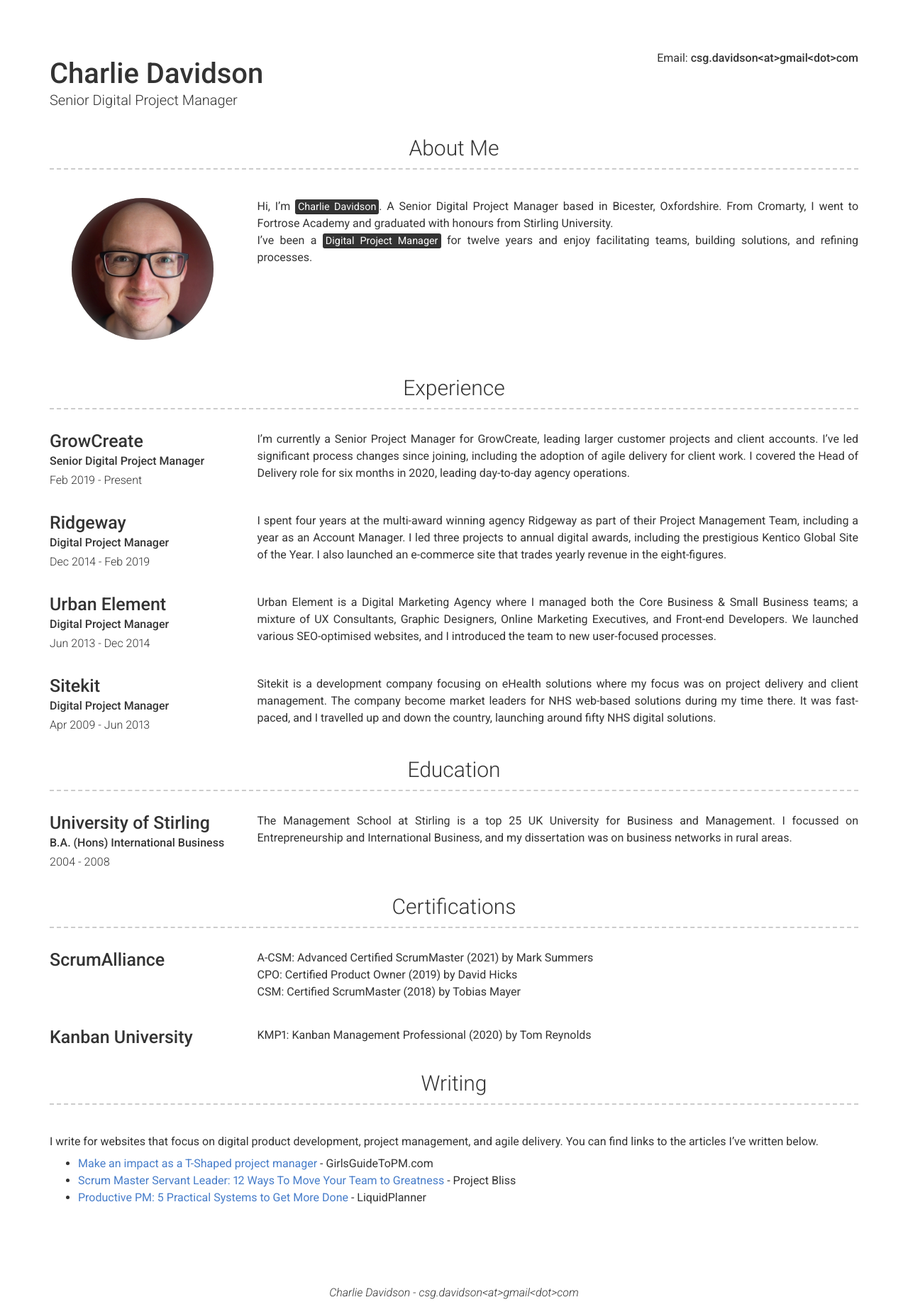
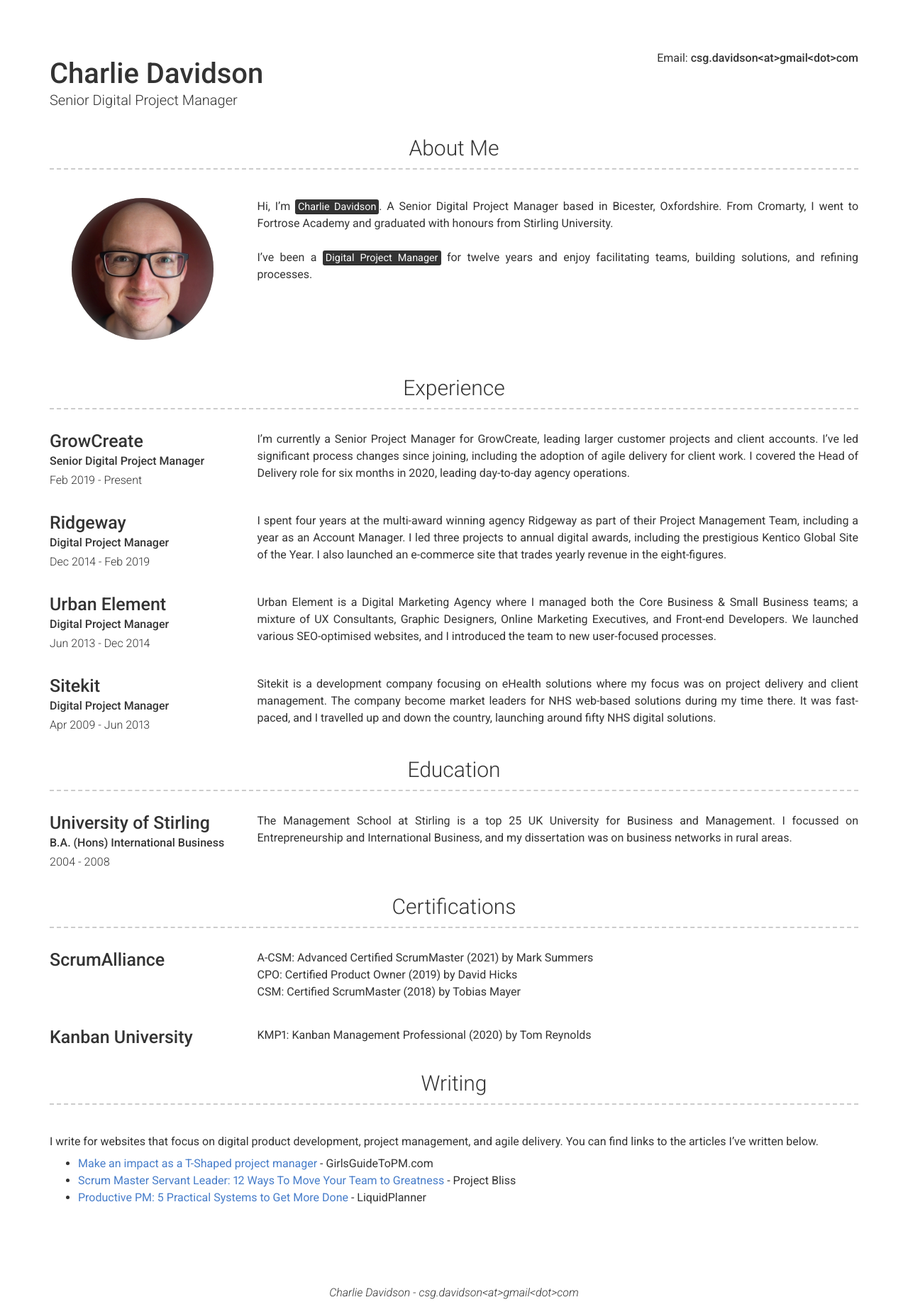
Before and after one commit to csgdavidson/Charlie-Davidson2, a Jekyll site: the page built from index.md, in a window 1280 px wide. Shown: the whole page at 71% size. Built offline with Jekyll 4.4.1, drawn with Linux system fonts in a browser that asks for light colours; nearby versions of some CDN libraries.

```diff
--- a/_config.yml
+++ b/_config.yml
@@ -18,7 +18,7 @@ gtm: "GTM-PQSN536"
 # About Section
 about_profile_image: assets/charlie.jpg
 about_content:
-  Hi, I'm <mark>Charlie Davidson</mark>. A Senior Digital Project Manager based in Bicester, Oxfordshire. From Cromarty, I went to Fortrose Academy and graduated with honours from Stirling University.<br>
+  Hi, I'm <mark>Charlie Davidson</mark>. A Senior Digital Project Manager based in Bicester, Oxfordshire. From Cromarty, I went to Fortrose Academy and graduated with honours from Stirling University.<br><br>
   I've been a <mark>Digital Project Manager</mark> for twelve years and enjoy facilitating teams, building solutions, and refining processes.
 
 # Projects Section
```
